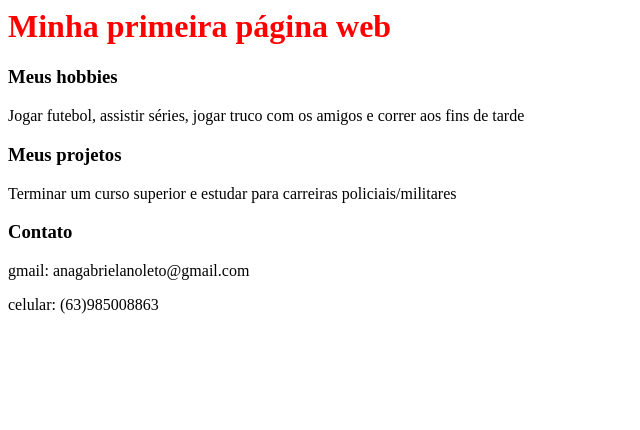
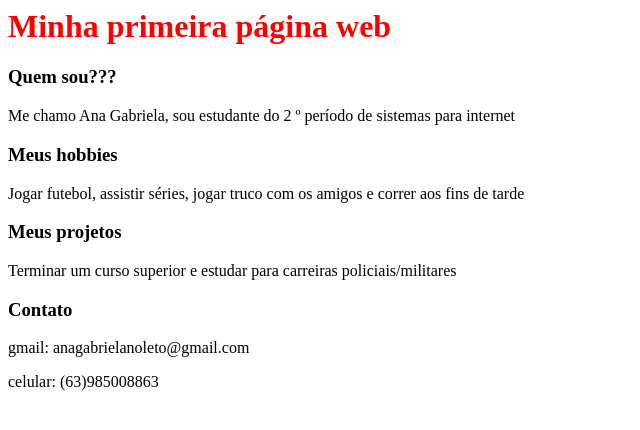
Before and after one commit to ANAGABRIELAS2/minhaprimeirapaginaweb, a plain HTML site: page index.html in a window 1280 px wide. Shown: the whole page, without its empty margins (0-640 px from the left). Drawn offline with Linux system fonts and the light colour scheme.

Commit message:
Update index.html

```diff
--- a/index.html
+++ b/index.html
@@ -3,6 +3,8 @@
 </head>
 <body>
 <h1><font color=red> Minha primeira página web </font></h1>
+  <h3>Quem sou???</h3>
+  <p>Me chamo Ana Gabriela, sou estudante do 2 º período de sistemas para internet</p>
 <h3>Meus hobbies</h3>
 <p>Jogar futebol, assistir séries, jogar truco com os amigos e correr aos fins de tarde</p>
 <h3>Meus projetos</h3>
```
